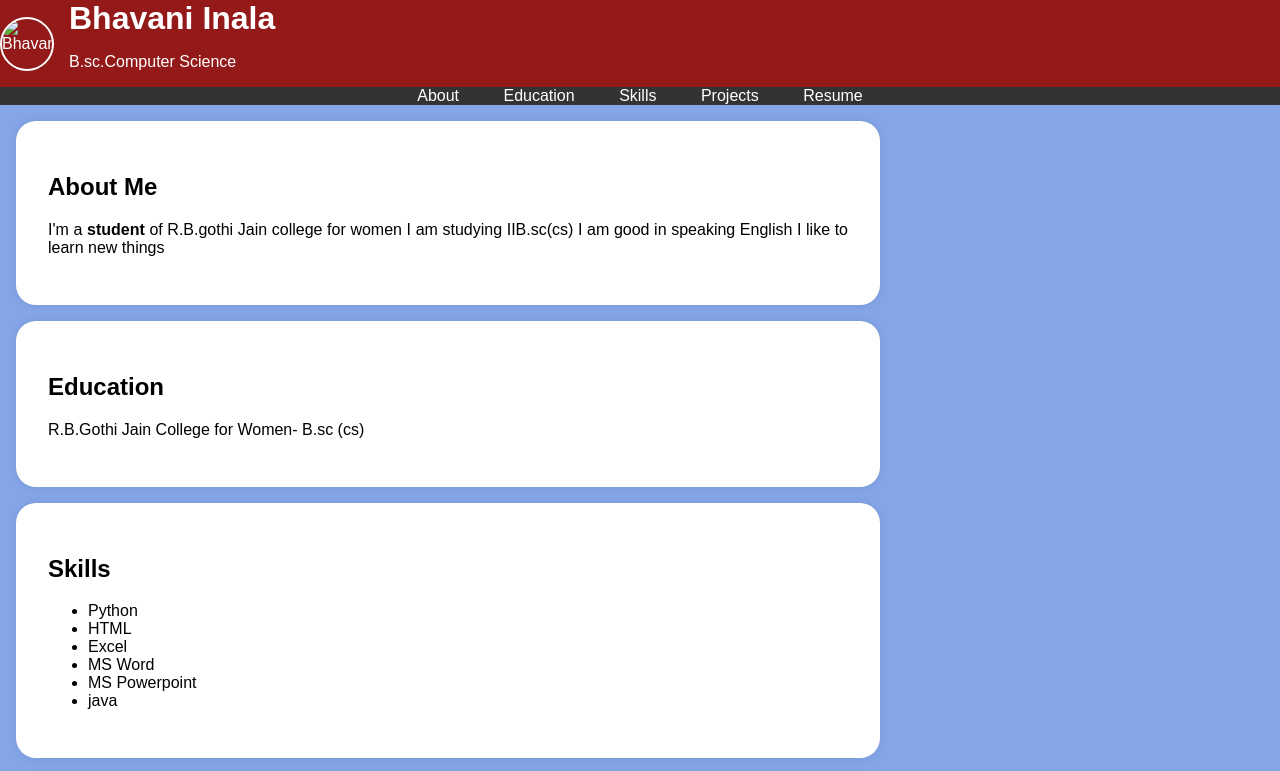
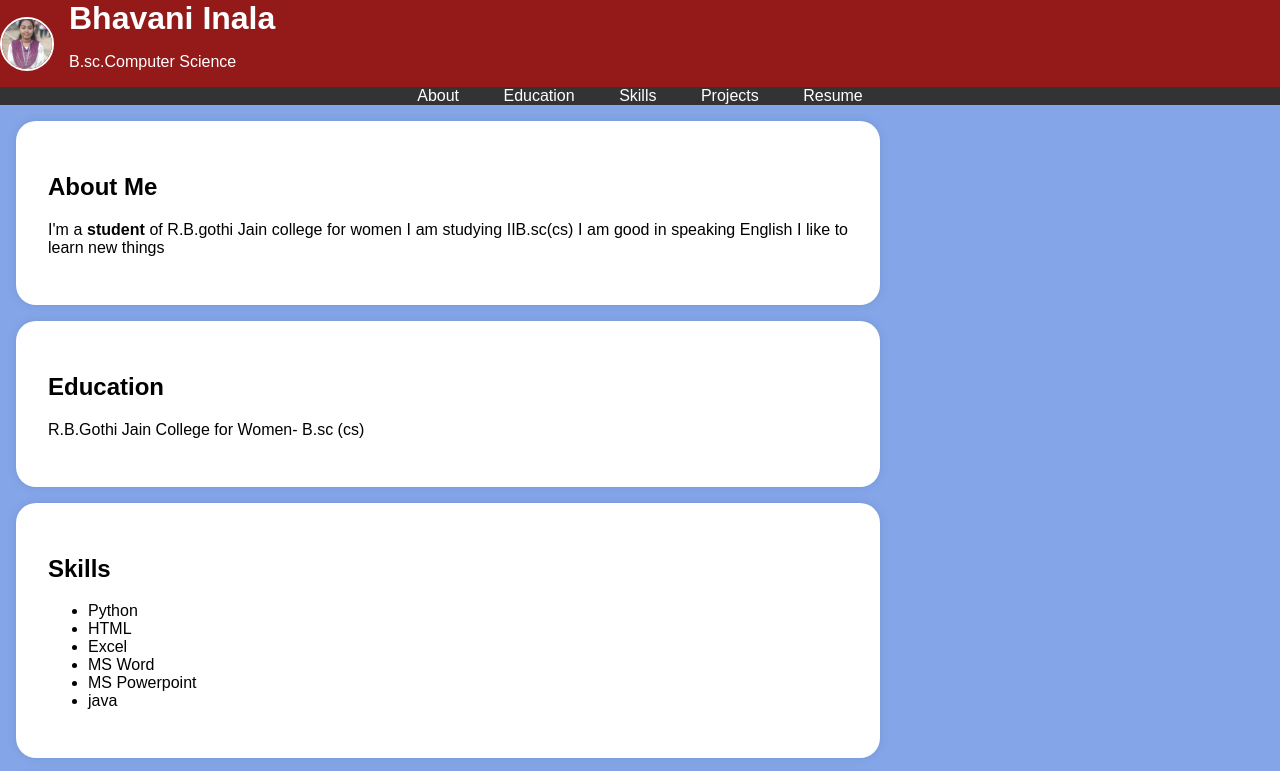
Before and after one commit to Bhavani121057/Digital--portfolio-, a plain HTML site: page index.html in a window 1280 px wide. Shown: the top 771 px of the page. Drawn offline with Linux system fonts and the light colour scheme.

Commit message:
index.html

```diff
--- a/index.html
+++ b/index.html
@@ -92,7 +92,7 @@
 </head>
 <body>
     <header>
-  <img src="/storage/emulated/0/Download/IMG_20250316_210746.jpg" alt="BhavaniInala" class="profile-picture">
+  <img src="IMG-20250317-WA0005.jpg"alt="BhavaniInala" class="profile-picture">
         <div class="header-content">
          <h1>Bhavani Inala</h1>
          <p>B.sc.Computer Science</p>
```
